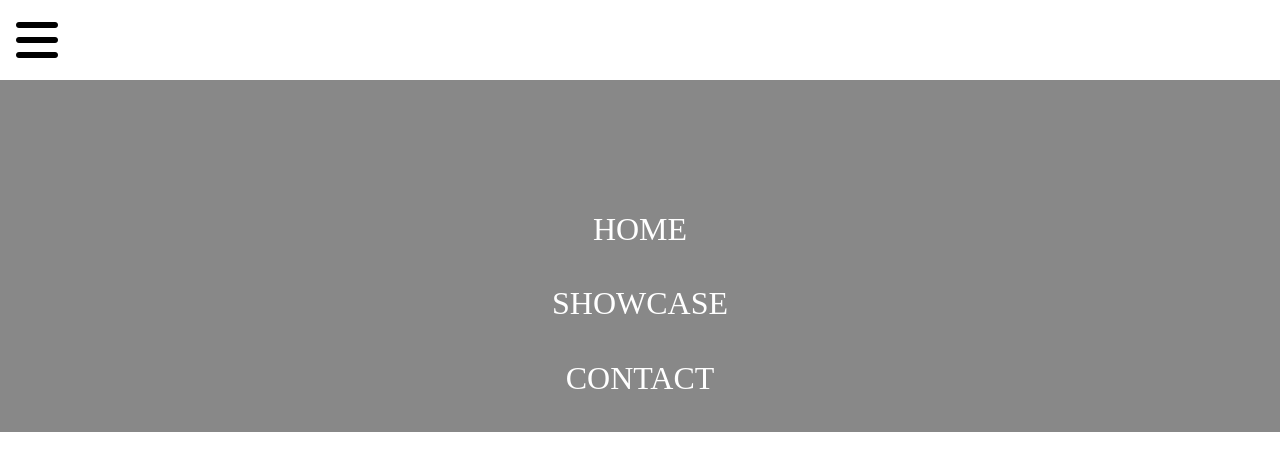
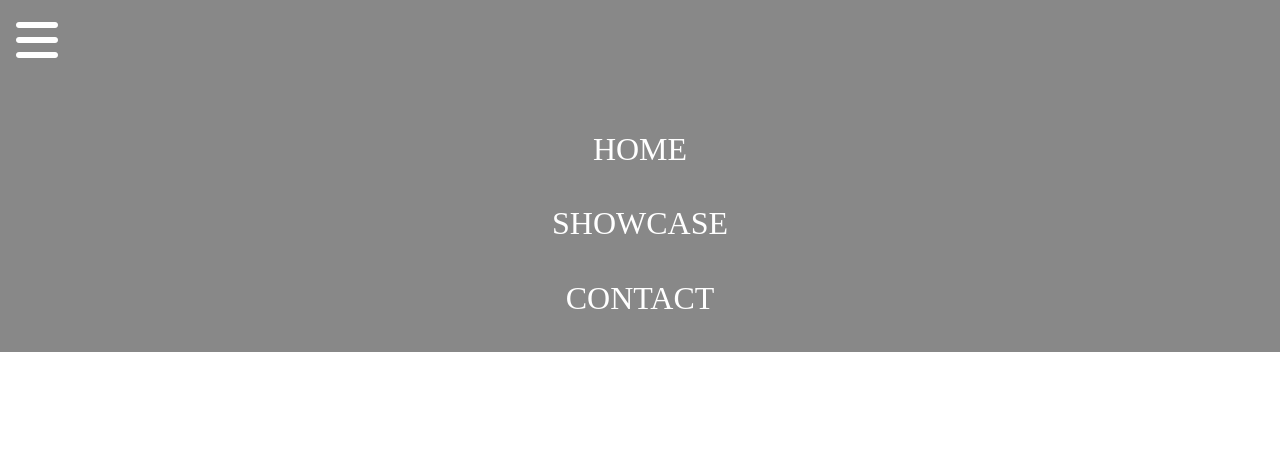
Before and after one commit to JoshLutrick/navigationBars, a plain HTML site: page navbarOne/index.html in a window 1280 px wide. Drawn offline with Linux system fonts and the light colour scheme.

Commit message:
Added some styling

```diff
--- a/navbarOne/index.html
+++ b/navbarOne/index.html
@@ -10,7 +10,7 @@
 <body>
     <div class="navContainerDiv">
         <i class="fa-solid fa-bars"></i>
-        <nav class="navContainer">
+        <nav class="navContainer showNav">
             <ul class="navList">
                 <li><a href="#">HOME</a></li>
                 <li><a href="#">SHOWCASE</a></li>
--- a/navbarOne/style.css
+++ b/navbarOne/style.css
@@ -9,10 +9,14 @@
     display: flex;
     justify-content: center;
     align-items: flex-end;
+    z-index: 0;
 }
 .fa-bars {
     font-size: 3rem;
     margin: 1rem;
+    position: fixed;
+    z-index: 80000;
+    color: white;
 }
 .navList {
     display: flex;
@@ -23,6 +27,7 @@
 }
 .navList li {
     padding: 1rem;
+    width: 23rem;
 }
 .navList, a{
     text-decoration: none;
@@ -33,3 +38,9 @@
 .navList li:hover {
     background-color: rgb(179, 179, 179);
 }
+.hideNav {
+    top: -22rem;
+}
+.showNav {
+    top: 0;
+}
```
